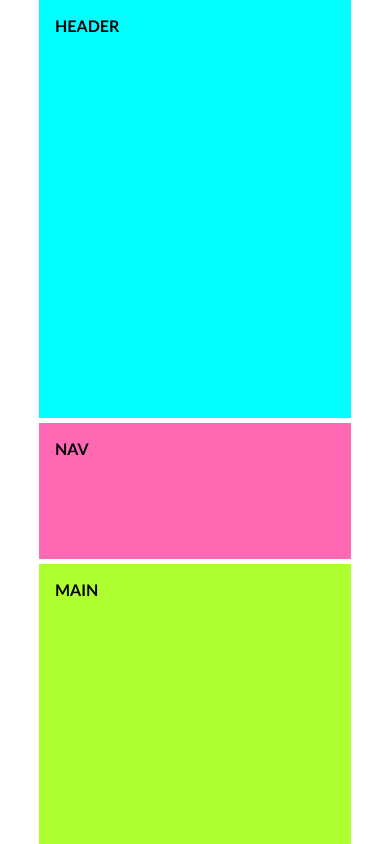
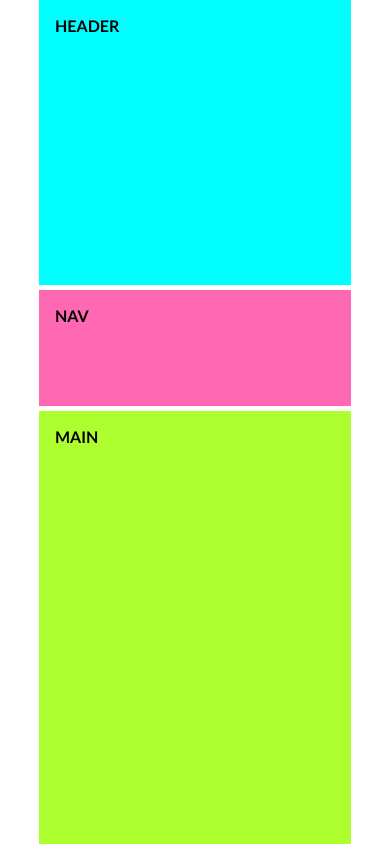
Before and after one commit to Regnhundar/grid-template-layout-responsive, a plain HTML site: page index.html in a window 390 px wide. Shown: the top 844 px of the page. Drawn offline with Linux system fonts and the light colour scheme.

Commit message:
Fixade grid template areas

```diff
--- a/style.css
+++ b/style.css
@@ -11,47 +11,42 @@ footer {
 body {
     display: grid;
     grid-template-columns: repeat(3, 1fr);
-    grid-template-rows: repeat(12, 1fr);
     grid-template-areas:
-        "header header header"
-        "header header header"
         "header header header"
         "nav nav nav"
         "main main aside"
-        "main main aside"
-        "main main aside"
-        "main main aside"
-        "main main aside"
-        "main main aside"
-        "footer footer footer"
         "footer footer footer";
     grid-gap: .3rem;
     max-width: 80vw;
-    height: 200vh;
     margin: 0 10vw;
 }
 
 header {
+    height: 30vh;
     grid-area: header;
     background-color: aqua;
 }
 
 nav {
+    height: 10vh;
     grid-area: nav;
     background-color: hotpink;
 }
 
 main {
+    height: 50vh;
     grid-area: main;
     background-color: greenyellow;
 }
 
 aside {
+    height: 50vh;
     grid-area: aside;
     background-color: aquamarine;
 }
 
 footer {
+    height: 20vh;
     grid-area: footer;
     background-color: yellow;
 }
@@ -60,16 +55,9 @@ footer {
     body {
         grid-template-areas:
             "header header header"
-            "header header header"
-            "header header header"
             "nav nav nav"
             "main main main"
-            "main main main"
-            "main main main"
-            "main main main"
             "aside aside aside"
-            "aside aside aside"
-            "footer footer footer"
             "footer footer footer";
     }
 
```
